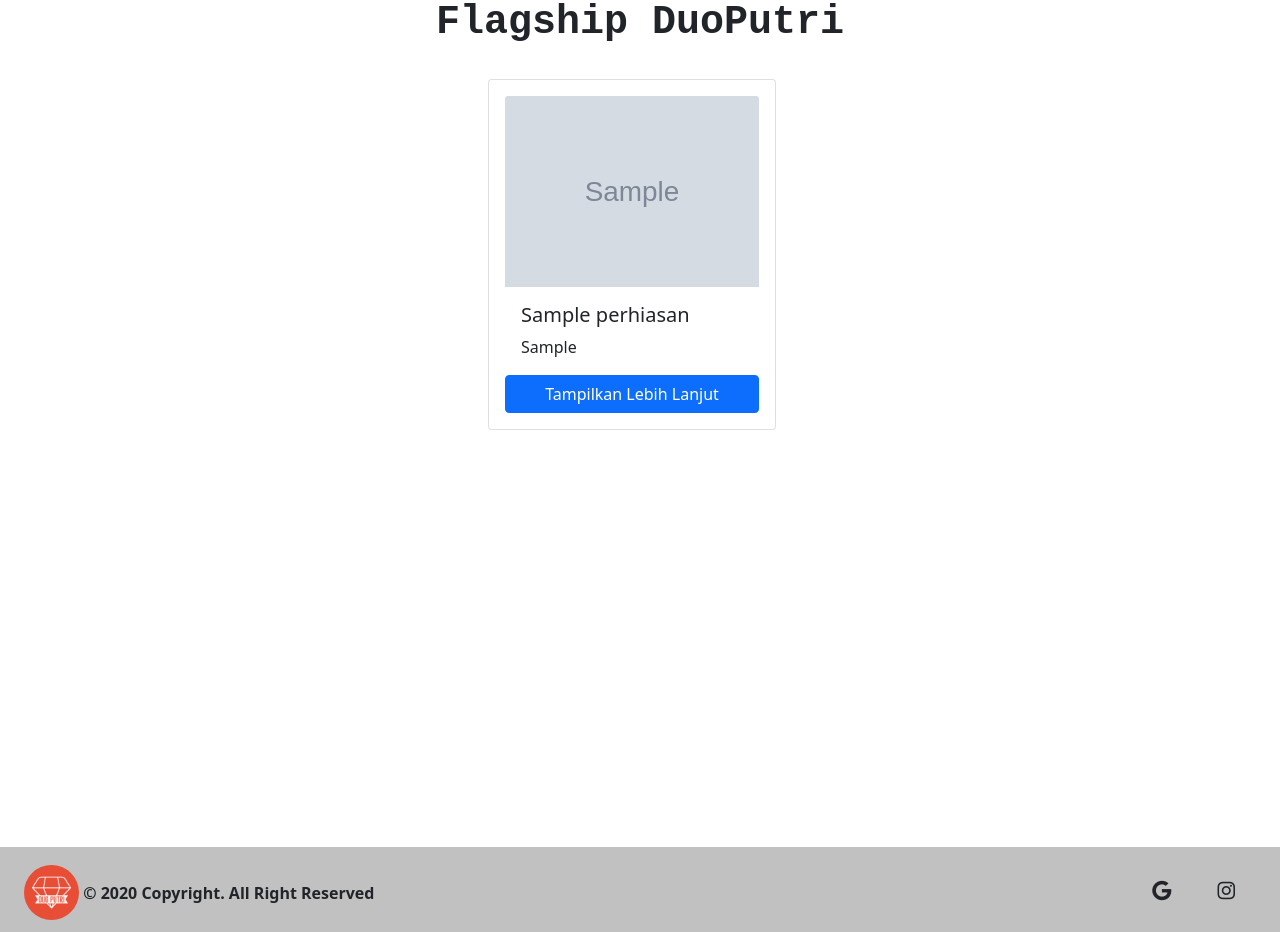
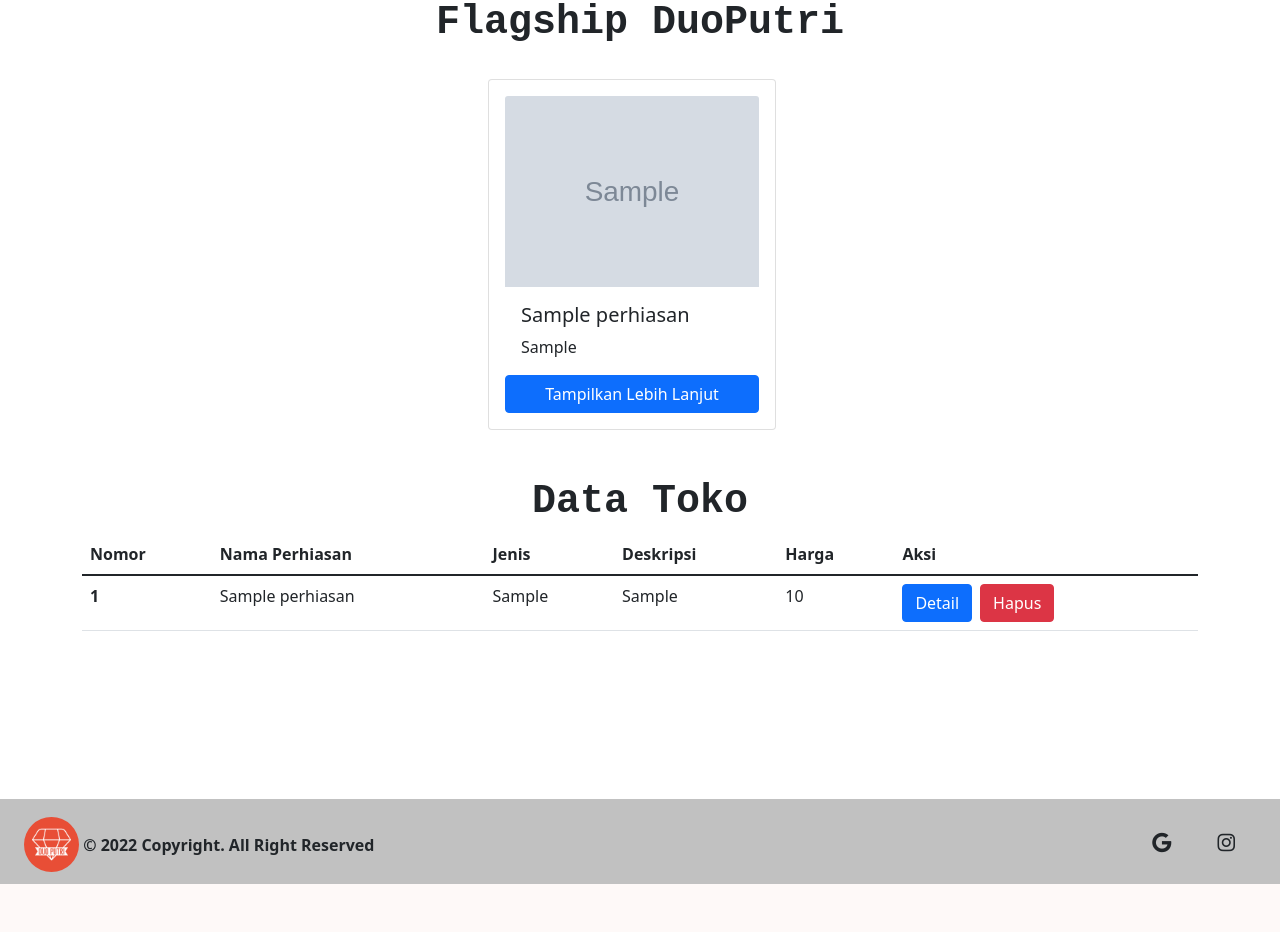
Before and after one commit to bintangaakbar/Sistem-Akuntansi, a PHP site: page / in a window 1280 px wide. Shown: the part 145-1077 px from the top of the page. After the commit the page ends 1029 px from the top, so only its background shows below. Run offline with PHP 8.4, Linux system fonts and the light colour scheme; a user stored in the database is signed in; data comes from the database, SQL or seed files in the repository; tables that the repository leaves empty hold one stand-in row (values such as "Sample post"); grey boxes marked "Sample" are stand-in pictures; some libraries are stand-ins or nearby versions.

Commit message:
Almost Finish

```diff
--- a/auth/config.php
+++ b/auth/config.php
@@ -67,7 +67,6 @@ if (isset($_POST['update_barang'])) {
 
 if (isset($_POST['delete_barang'])) {
     $id_barang = $_POST['id'];
-
     $query = "DELETE FROM perhiasan WHERE id='$id_barang'";
     $delete = mysqli_query($conn, $query);
     header('Location: ../index.php');
@@ -95,15 +94,14 @@ if (isset($_POST['tambah'])) {
     header('Location: ../index.php');
 }
 
-function delete($request)
-{
-    global $conn;
-    $id = $_GET['id'];
-    $query = "DELETE FROM perhiasan WHERE id ='$id'";
-    $update = mysqli_query($conn, $query);
+// if (isset($_POST['delete_barang'])) {
+//     global $conn;
+//     $id = $_POST['id'];
+//     $query = "DELETE FROM perhiasan WHERE id ='$id'";
 
-    header('Location: ../index.php');
-}
+//     $delete = mysqli_query($conn, $query);
+//     header('Location: ../index.php');
+// }
 
 function register($request)
 {
--- a/detail_perhiasan.php
+++ b/detail_perhiasan.php
@@ -41,8 +41,6 @@ $jenis = explode(" ", $selectdata['jenis']);
                 <span class="navbar-toggler-icon"></span>
             </button>
 
-
-
             <div class="navbar-nav" style="margin-left: 60rem;">
                 <div class="navbar-nav">
                     <a class="nav-link rounded me-5" href="index.php" style="color: white">Home</a>
@@ -55,7 +53,7 @@ $jenis = explode(" ", $selectdata['jenis']);
                         <a class="nav-link dropdown-toggle " href="#" id="navbarDropdown" style="color: orange" role="button" data-bs-toggle="dropdown" aria-expanded="false">
                             <?php echo $select['nama'] ?>
                         </a>
-                        <ul class="dropdown-menu" aria-labelledby="navbarDropdown">
+                        <ul class="dropdown-menu dropdown-menu-end" aria-labelledby="navbarDropdown">
                             <li><a class="dropdown-item" href="profil.php">Profile</a></li>
                             <li>
                                 <hr class="dropdown-divider">
--- a/footer.php
+++ b/footer.php
@@ -19,7 +19,7 @@
         <div class="d-flex justify-content-between text-dark p-2 ps-4 pe-4" style="background-color: rgba(0, 0, 0, 0.2);">
             <div style="margin-top: 10px;">
                 <img src="./img/Duo Putri-logos.jpeg" class="rounded-circle mb-1" width="55 px" alt="">
-                <span class="fw-bold">© 2020 Copyright. All Right Reserved</span>
+                <span class="fw-bold">© 2022 Copyright. All Right Reserved</span>
             </div>
             <div style="margin-top:8px">
                 <a class="btn btn-link btn-floating btn-lg text-dark m-1" href="#!" role="button" data-mdb-ripple-color="dark"><i class="fab fa-google"></i></a>
--- a/index.php
+++ b/index.php
@@ -8,6 +8,9 @@ if (!$_SESSION['id']) {
 
 $querydata = "SELECT * FROM perhiasan ORDER BY harga DESC";
 $selectdata = mysqli_query($conn, $querydata);
+
+$querydata1 = "SELECT * FROM perhiasan";
+$selectdata1 = mysqli_query($conn, $querydata1);
 
 if (isset($_SESSION)) {
     $id = $_SESSION['id'];
@@ -53,7 +56,7 @@ if (isset($_POST['login'])) {
                         <a class="nav-link dropdown-toggle " href="#" id="navbarDropdown" style="color: orange" role="button" data-bs-toggle="dropdown" aria-expanded="false">
                             <?php echo $select['nama'] ?>
                         </a>
-                        <ul class="dropdown-menu" aria-labelledby="navbarDropdown">
+                        <ul class="dropdown-menu dropdown-menu-end" aria-labelledby="navbarDropdown">
                             <li><a class="dropdown-item" href="profil.php">Profile</a></li>
                             <li>
                                 <hr class="dropdown-divider">
@@ -75,7 +78,7 @@ if (isset($_POST['login'])) {
 
 <body>
     <!-- CARD -->
-    <section class="container min-vh-100 mt-5 mb-5">
+    <section class="container mt-5 min-vh-100">
         <h1 class="d-flex justify-content-center" style="font-family: 'Courier New', monospace;"><b>Flagship DuoPutri</b></h1>
         <div class="d-flex justify-content-center flex-wrap">
             <?php if ($selectdata->num_rows > 0) { ?>
@@ -98,13 +101,50 @@ if (isset($_POST['login'])) {
                 </div>
             <?php } ?>
         </div>
+        <!-- ENDING CARD -->
+
+        <!-- TABLE -->
+        <div class="mt-5 mb-4">
+            <h1 class="d-flex justify-content-center" style="font-family: 'Courier New', monospace;"><b>Data Toko</b></h1>
+            <table class="table">
+                <thead>
+                    <tr>
+                        <th scope="col">Nomor</th>
+                        <th scope="col">Nama Perhiasan</th>
+                        <th scope="col">Jenis</th>
+                        <th scope="col">Deskripsi</th>
+                        <th scope="col">Harga</th>
+                        <th scope="col">Aksi</th>
+                    </tr>
+                </thead>
+                <tbody>
+                    <?php $number = 1;
+                    $total = 0;
+                    while ($select = mysqli_fetch_assoc($selectdata1)) :
+                    ?>
+                        <tr>
+                            <th scope="row"><?php echo $number++  ?></th>
+                            <td><?php echo $select['nama'] ?></td>
+                            <td><?php echo $select['jenis'] ?></td>
+                            <td><?php echo $select['deskripsi'] ?></td>
+                            <td><?php echo $select['harga'] ?></td>
+                            <td class="d-flex">
+                                <a href="detail_perhiasan.php?id=<?php echo $select['id'] ?>" class="btn btn-primary me-2"> Detail </a>
+                                <form action="./auth/config.php" method="POST" enctype="multipart/form-data">
+                                    <input type="hidden" name="id" hidden value="<?php echo $select['id'] ?>">
+                                    <button class="btn btn-danger" type="submit" name="delete_barang">Hapus</button>
+                                </form>
+                            </td>
+                        </tr>
+                    <?php endwhile ?>
+                </tbody>
+            </table>
+        </div>
+        <!-- ENDING TABLE -->
+
     </section>
-    <!-- ENDING CARD -->
 
 
-
-    <!-- TABLE -->
-    <!-- ENDING TABLE -->
 
 
     <?php include 'footer.php'; ?>
--- a/profil.php
+++ b/profil.php
@@ -47,7 +47,7 @@ if (isset($_SESSION)) {
                         <a class="nav-link dropdown-toggle " href="#" id="navbarDropdown" style="color: orange" role="button" data-bs-toggle="dropdown" aria-expanded="false">
                             <?php echo $select['nama'] ?>
                         </a>
-                        <ul class="dropdown-menu" aria-labelledby="navbarDropdown">
+                        <ul class="dropdown-menu dropdown-menu-end" aria-labelledby="navbarDropdown">
                             <li><a class="dropdown-item" href="profil.php">Profile</a></li>
                             <li>
                                 <hr class="dropdown-divider">
--- a/tambah.php
+++ b/tambah.php
@@ -41,8 +41,6 @@ if (isset($_POST['login'])) {
                 <span class="navbar-toggler-icon"></span>
             </button>
 
-
-
             <div class="navbar-nav" style="margin-left: 60rem;">
                 <div class="navbar-nav">
                     <a class="nav-link rounded me-5" href="index.php" style="color: white">Home</a>
@@ -55,7 +53,7 @@ if (isset($_POST['login'])) {
                         <a class="nav-link dropdown-toggle " href="#" id="navbarDropdown" style="color: orange" role="button" data-bs-toggle="dropdown" aria-expanded="false">
                             <?php echo $select['nama'] ?>
                         </a>
-                        <ul class="dropdown-menu" aria-labelledby="navbarDropdown">
+                        <ul class="dropdown-menu dropdown-menu-end" aria-labelledby="navbarDropdown">
                             <li><a class="dropdown-item" href="profil.php">Profile</a></li>
                             <li>
                                 <hr class="dropdown-divider">
```
Also changed, not shown: store/settings.PNG (added).
